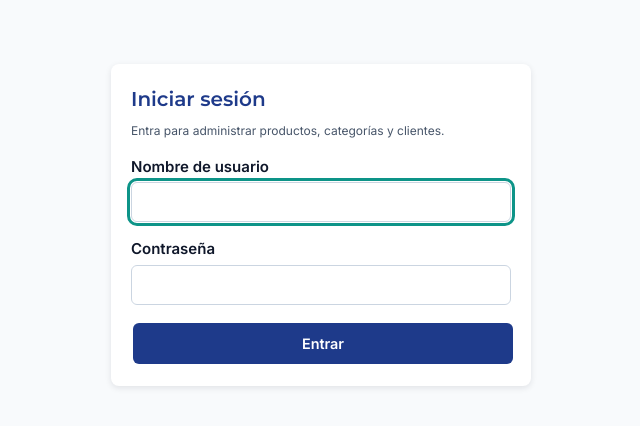
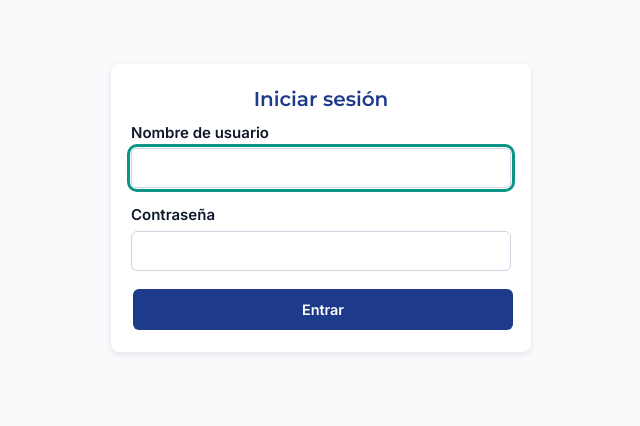
Before and after one commit to dimg101227hmczrsa6-ai/mi-negocio-django-3, a Django app: page /login/ in a window 1280 px wide. Shown: the part 77-503 px from the top of the page, without its empty margins (319-959 px from the left). Run offline with Django 5.2, Linux system fonts and the light colour scheme.

Commit message:
Centrar titulo del login

```diff
--- a/static/css/styles.css
+++ b/static/css/styles.css
@@ -140,3 +140,4 @@ form p { margin-bottom: 0.75rem; }
 }
 .login-card input:focus { outline: 3px solid var(--color-secondary); outline-offset: 1px; }
 .btn-block { display: block; width: 100%; padding: 0.75rem; }
+.login-card h2 { text-align: center; }
--- a/templates/registration/login.html
+++ b/templates/registration/login.html
@@ -6,7 +6,6 @@
 <div class="login-wrapper">
     <div class="card login-card">
         <h2>Iniciar sesión</h2>
-        <p class="small">Entra para administrar productos, categorías y clientes.</p>
 
         {% if form.errors %}
             <div class="message error" role="alert">
```
